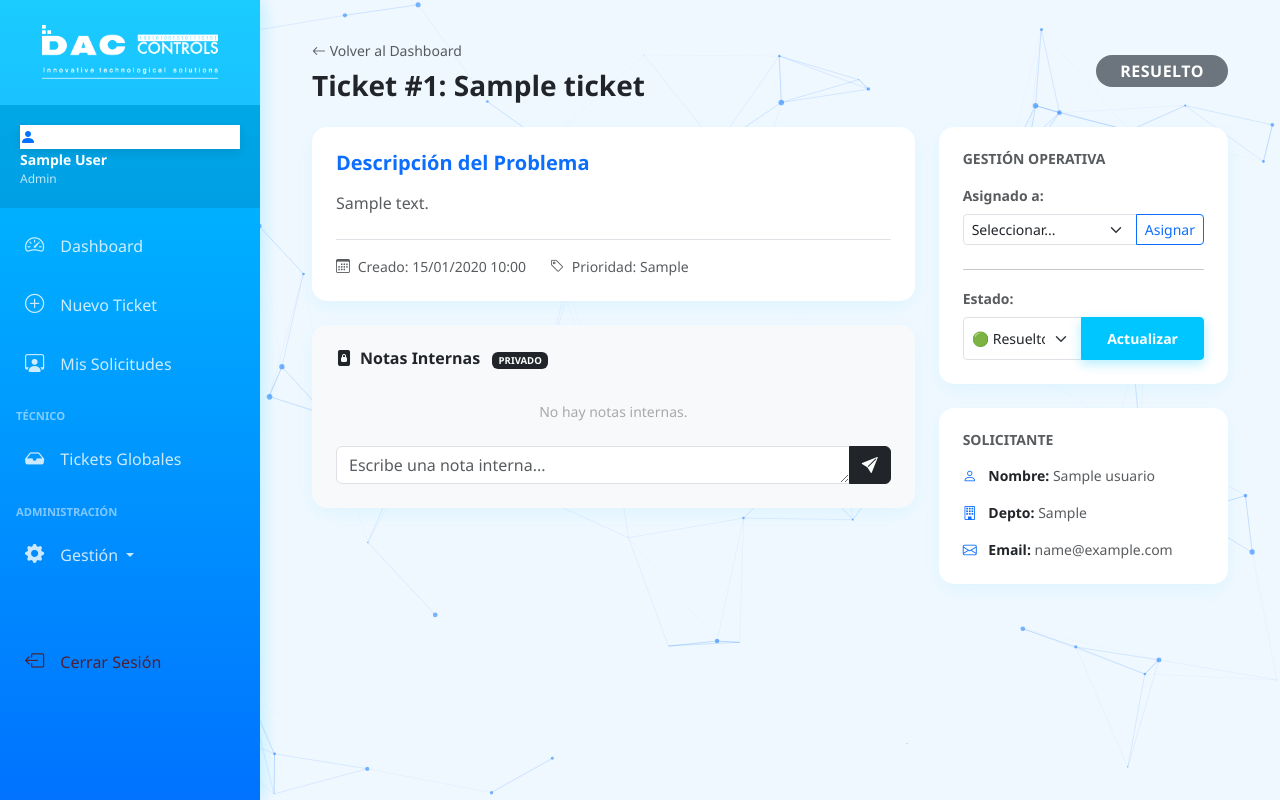
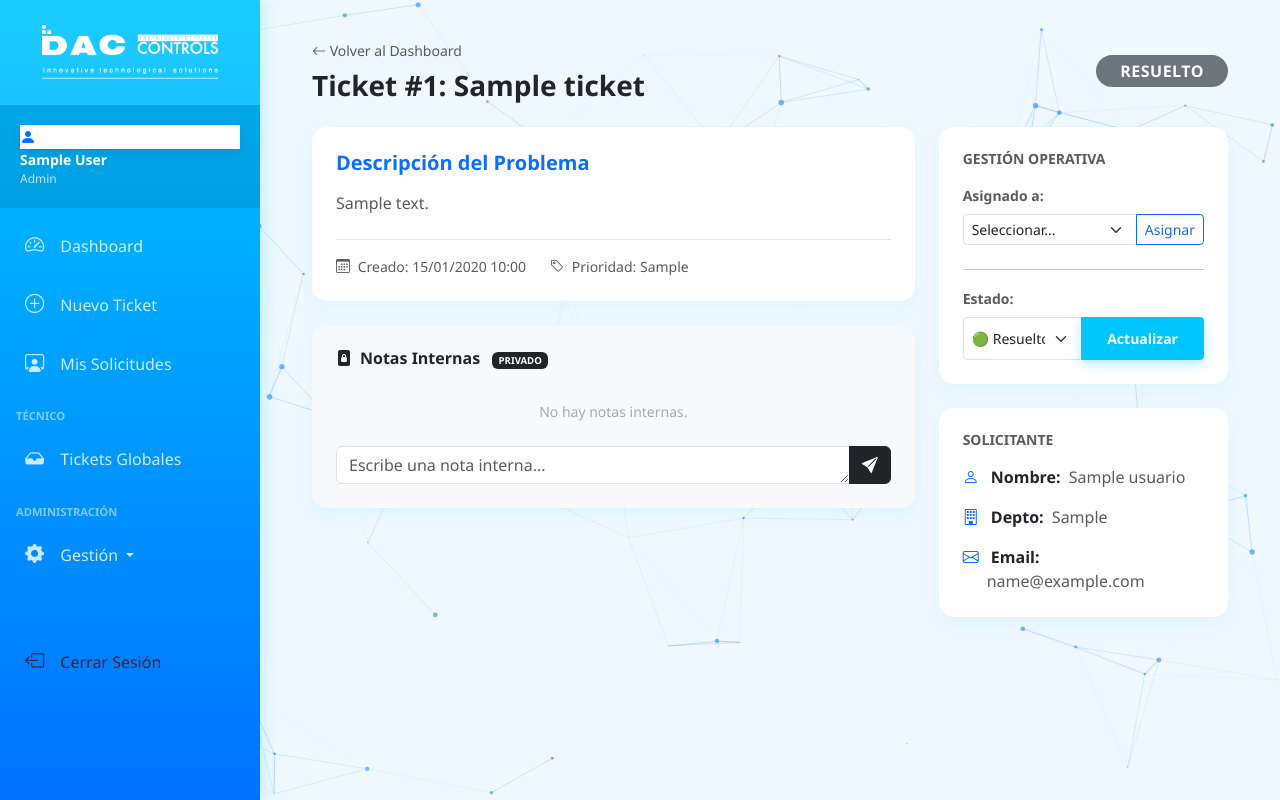
Before and after one commit to 09diego09/sistema_tickets, a PHP site: page /sistema_tickets/views/ver_ticket.php?id=1 in a window 1280 px wide. Run offline with PHP 8.4, Linux system fonts and the light colour scheme; the visitor is signed in with stand-in values (Sample User, id 1); tables that the repository leaves empty or names only in its code hold one stand-in row (values such as "Sample post").

Commit message:
fix visuales: correo en el ticket y etiqueta de rol usuario

```diff
--- a/views/ver_ticket.php
+++ b/views/ver_ticket.php
@@ -1,28 +1,29 @@
 <?php
-// sistema_tickets/views/ver_ticket.php
+// views/ver_ticket.php (Inicio del archivo)
 require '../includes/header.php';
 require '../config/db.php';
 
-if (!isset($_GET['id'])) {
+// Validar ID
+if (!isset($_GET['id']) || empty($_GET['id'])) {
     header("Location: dashboard.php");
     exit;
 }
 
 $id_ticket = $_GET['id'];
 
-// 1. OBTENER INFO DEL TICKET + NOMBRE DEL AGENTE ASIGNADO
-$sql = "SELECT t.*, u.nombre as creador, a.nombre as agente_nombre
+// --- CONSULTA CORREGIDA ---
+// Agregamos 'u.email as email_creador' para traer el correo real del usuario
+$sql = "SELECT t.*, u.nombre as creador, u.email as email_creador
         FROM tickets t
         JOIN usuarios u ON t.usuario_id = u.id
-        LEFT JOIN usuarios a ON t.agente_id = a.id
         WHERE t.id = :id";
+
 $stmt = $pdo->prepare($sql);
 $stmt->execute([':id' => $id_ticket]);
 $ticket = $stmt->fetch(PDO::FETCH_ASSOC);
 
 if (!$ticket) {
-    echo "<div class='container mt-5'>Ticket no encontrado.</div>";
-    require '../includes/footer.php';
+    header("Location: dashboard.php?error=no_encontrado");
     exit;
 }
 
@@ -192,22 +193,27 @@ if ($es_staff) {
             </div>
             <?php endif; ?>
 
-            <div class="card border-0 shadow-sm" style="border-radius: 15px;">
+<div class="card border-0 shadow-sm" style="border-radius: 15px;">
                 <div class="card-body p-4">
-                    <h6 class="fw-bold text-uppercase text-muted small mb-3">Solicitante</h6>
-                    <ul class="list-unstyled mb-0 small">
+                    <h6 class="fw-bold text-uppercase text-muted small mb-3">SOLICITANTE</h6>
+
+                    <ul class="list-unstyled mb-0">
                         <li class="mb-3">
                             <i class="bi bi-person text-primary me-2"></i>
-                            <strong>Nombre:</strong> <span class="text-muted"><?php echo htmlspecialchars($ticket['creador']); ?></span>
+                            <strong>Nombre:</strong>
+                            <span class="text-muted ms-1"><?php echo htmlspecialchars($ticket['creador']); ?></span>
                         </li>
                         <li class="mb-3">
                             <i class="bi bi-building text-primary me-2"></i>
-                            <strong>Depto:</strong> <span class="text-muted"><?php echo htmlspecialchars($ticket['departamento']); ?></span>
+                            <strong>Depto:</strong>
+                            <span class="text-muted ms-1"><?php echo htmlspecialchars($ticket['departamento']); ?></span>
                         </li>
                         <li>
                             <i class="bi bi-envelope text-primary me-2"></i>
-                            <strong>Email:</strong>
-                            <span class="text-muted"><?php echo !empty($ticket['email_contacto']) ? $ticket['email_contacto'] : 'No especificado'; ?></span>
+                            <strong>Email:</strong><br>
+                            <span class="text-muted ms-4">
+                                <?php echo !empty($ticket['email_creador']) ? $ticket['email_creador'] : 'No especificado'; ?>
+                            </span>
                         </li>
                     </ul>
                 </div>
```
Also changed, not shown: views/admin_usuarios.php (+21 -11 lines).
